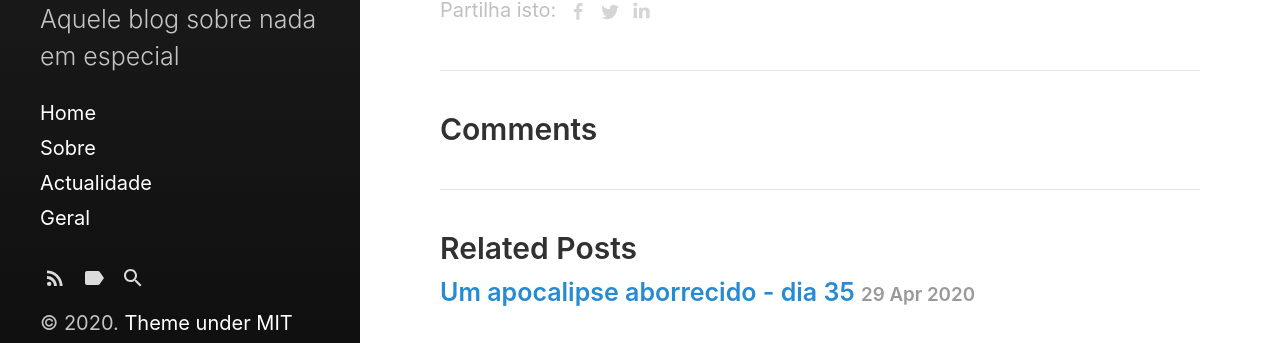
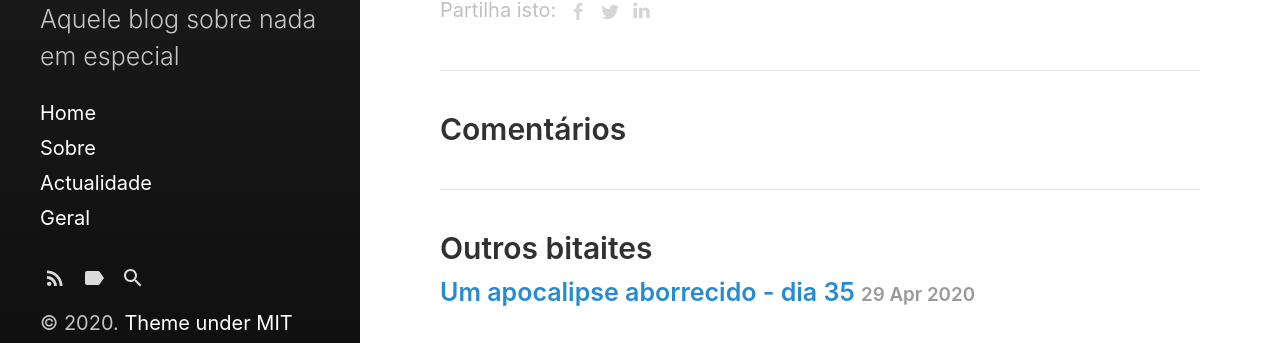
Before and after one commit to Quazepam/ritualdohabitual, a Jekyll site: the page built from _posts/2019-11-25-hello word.md, in a window 1280 px wide. Shown: the part 988-1331 px from the top of the page. Built offline with Jekyll 4.4.1, drawn with Linux system fonts in a browser that asks for light colours; comment, search, counter and statistics services are not loaded.

Commit message:
traduçao titulos

```diff
--- a/_includes/comments.html
+++ b/_includes/comments.html
@@ -1,6 +1,6 @@
 {% if page.comments != false %}
   <section class="comments">
-    <h2>Comments</h2>
+    <h2>Comentários</h2>
 	<div id="disqus_thread"></div>
 	<script>
 	/**
--- a/_includes/related_posts.html
+++ b/_includes/related_posts.html
@@ -1,5 +1,5 @@
 <section class="related">
-  <h2>Related Posts</h2>
+  <h2>Outros bitaites</h2>
   <ul class="posts-list">
     {% for post in site.related_posts limit:3 %}
       <li>
```
